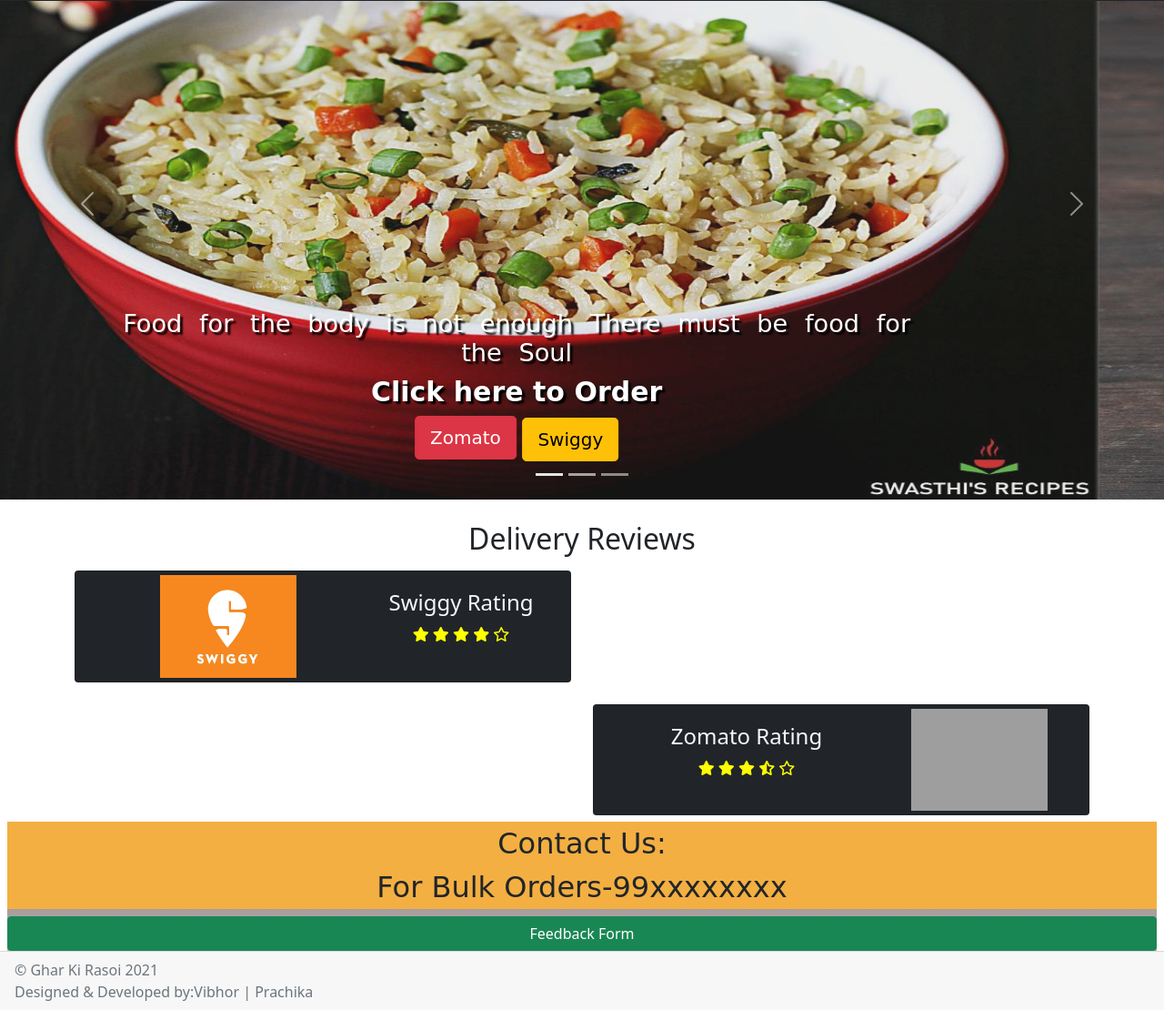
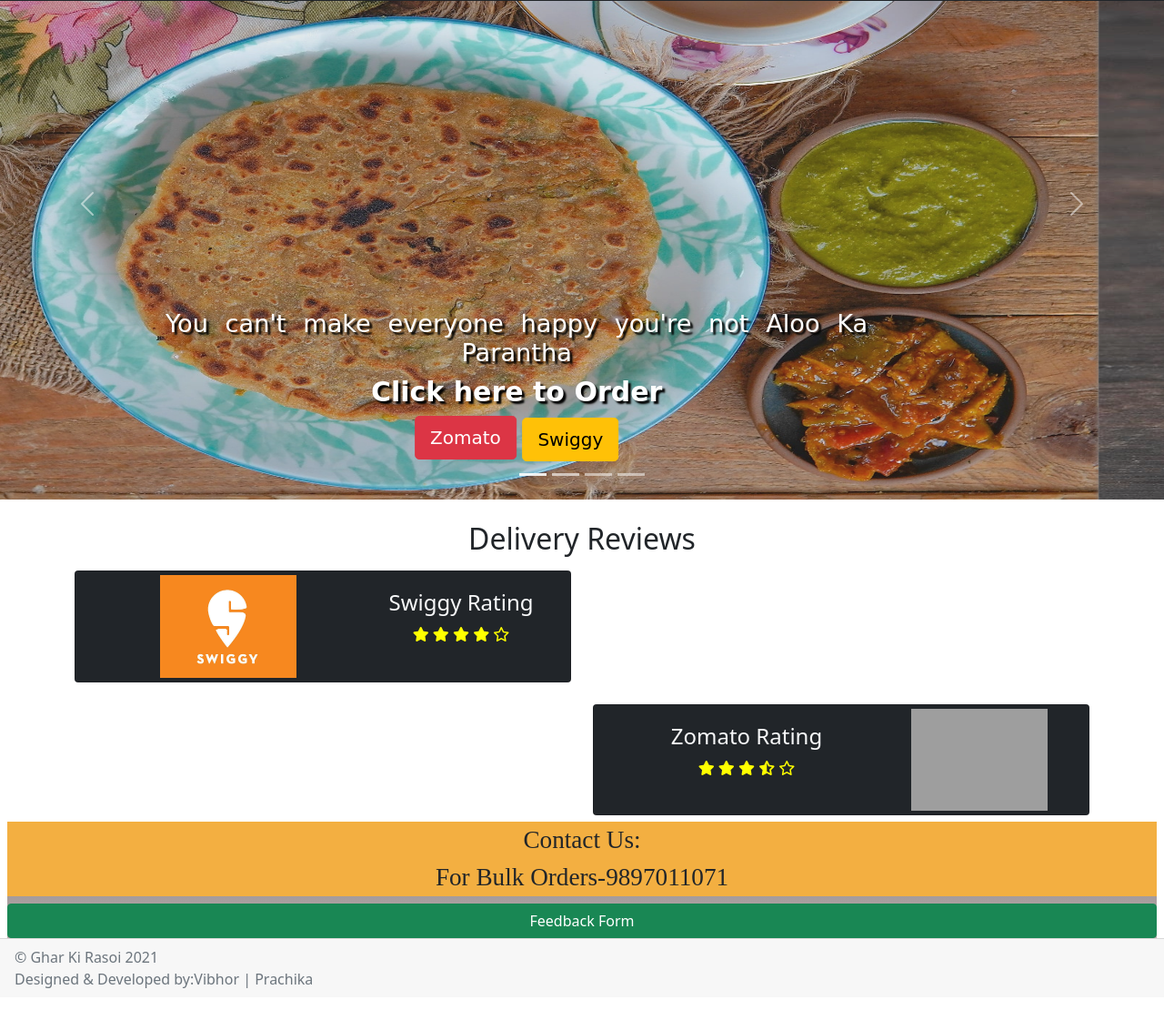
Before and after one commit to vibhorsxn/GKR, a plain HTML site: page index.html in a window 1280 px wide. Shown: the part 101-1211 px from the top of the page at 91% size. Drawn offline with nearby package versions, Linux system fonts and the light colour scheme; grey boxes are pictures that could not be loaded; a web font is replaced by a local one.

Commit message:
all changes done

```diff
--- a/index.html
+++ b/index.html
@@ -56,14 +56,17 @@
                     aria-label="Slide 2"></button>
                 <button type="button" data-bs-target="#carouselExampleCaptions" data-bs-slide-to="2"
                     aria-label="Slide 3"></button>
+                    <button type="button" data-bs-target="#carouselExampleCaptions" data-bs-slide-to="3"
+                    aria-label="Slide 4"></button>
             </div>
             <!-- Slide 1 -->
             <div class="carousel-inner">
                 <div class="carousel-item active">
-                    <img src="./compres/fried-rice2-min.jpg"
+                    <img src="./compres/paratha-min.jpg"
                         class="d-block w-100 img-ht1" alt="Thali">
                     <div class="carousel-caption d-block">
-                        <h5 class="tx-shadow">Food for the body is not enough There must be food for the Soul</h5>
+                        <h5 class="tx-shadow">  You can't make everyone happy you're not Aloo Ka Parantha</h5>
+
                         <h6 class="blink">Click here to Order</h6>
                         <p>
                             <a class="btn btn-danger btn-lg mb-1"
@@ -96,7 +99,7 @@
                 </div>
                 <!-- Slide 3 -->
                 <div class="carousel-item">
-                    <img src="./compres/main3-min.jpg"
+                    <img src="./compres/main3-min (1).jpg"
                         class="d-block w-100 img-ht" alt="Spices">
                     <div class="carousel-caption d-block">
                         <h5 class="tx-shadow">Food is the ingredient that binds us together</h5>
@@ -114,10 +117,10 @@
 
                 <!-- slide 4 -->
                 <div class="carousel-item">
-                    <img src="./compres/paratha-min.jpg"
+                    <img src="./compres/main2-min.jpg"
                         class="d-block w-100 img-ht" alt="Spices">
                     <div class="carousel-caption d-block">
-                        <h5 class="tx-shadow">You can't make everyone happy you're not Aloo Ka Parantha</h5>
+                        <h5 class="tx-shadow">Food for the body is not enough There must be food for the Soul</h5>
                         <h6 class="blink">Click here to Order</h6>
                         <p>
                             <a class="btn btn-danger btn-lg mb-1"
@@ -205,9 +208,12 @@
 
 
         <!-- //\\ -->
-         <form action="https://www.google.com" target="_blank" class=" row g-2 needs-validation mx-2 bg-color mt-2" novalidate>
-            <p class="text-center text" style="background-color: #f3af41; font-size: 2rem; ;"> Contact Us: <br>For Bulk
-                Orders-99xxxxxxxx</p>
+         <form action="https://docs.google.com/forms/d/e/1FAIpQLSc3sR5K4wMKLb2TVtrvA4SNOvOmsmi30zpwbWbeIV75LDkSqA/viewform?usp=sf_link"
+          target="_blank"
+          class=" row g-2 needs-validation mx-2 bg-color mt-2"
+          novalidate>
+            <p class="text-center text" style="background-color: #f3af41; font-family:serif; font-size: 1.7rem; "> Contact Us: <br>For Bulk
+                Orders-9897011071</p>
                 <button class="btn btn-success ">Feedback Form</button>
                 <br/>
         </form>
```
Also changed, not shown: menu.html (+1 -1 lines), compres/main3-min (1).jpg (added).
